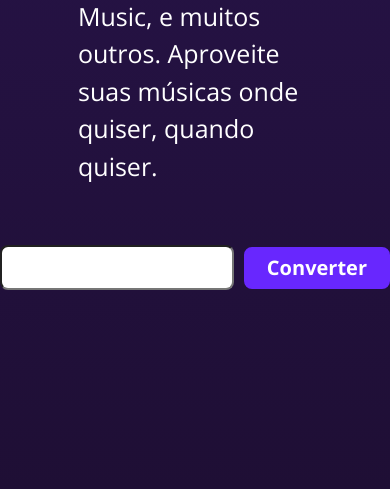
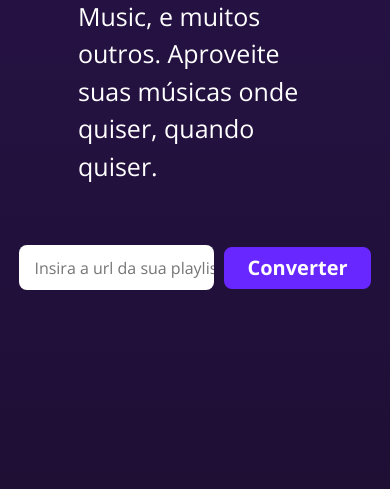
Before and after one commit to iaguinho-0/BeatBridge, a PHP site: page / in a window 390 px wide; the page is wider, and only the part inside the window is pictured. Shown: the part 4623-5112 px from the top of that part. Run offline with PHP 8.4, Linux system fonts and the light colour scheme.

Commit message:
Adicionei placeholder em "link-block", adicionei responsividade no mesmo e removi a borda para melhor aparência (igualando ao figma). By: iagos

```diff
--- a/css/style.css
+++ b/css/style.css
@@ -241,8 +241,11 @@
 
       .box-text {
         border-radius: 8px;
-        width: 760px;
-        height:45px
+        width: 50vw;
+        max-width: 760px;
+        height:45px;
+        border: none;
+        padding-left: 15px;
       }
 
      /* O JEITO MAIS FÁCIL DE TRANSFERIRPLAYLISTS */
--- a/index.html
+++ b/index.html
@@ -145,7 +145,7 @@
 
   <div class="link-block">
     <div class="block">
-      <input class="box-text" type="text" />
+      <input class="box-text" type="text" placeholder="Insira a url da sua playlist." />
    <a href="#"><button class="botao2">Converter</button></a>
   </div>
 </div>
```
